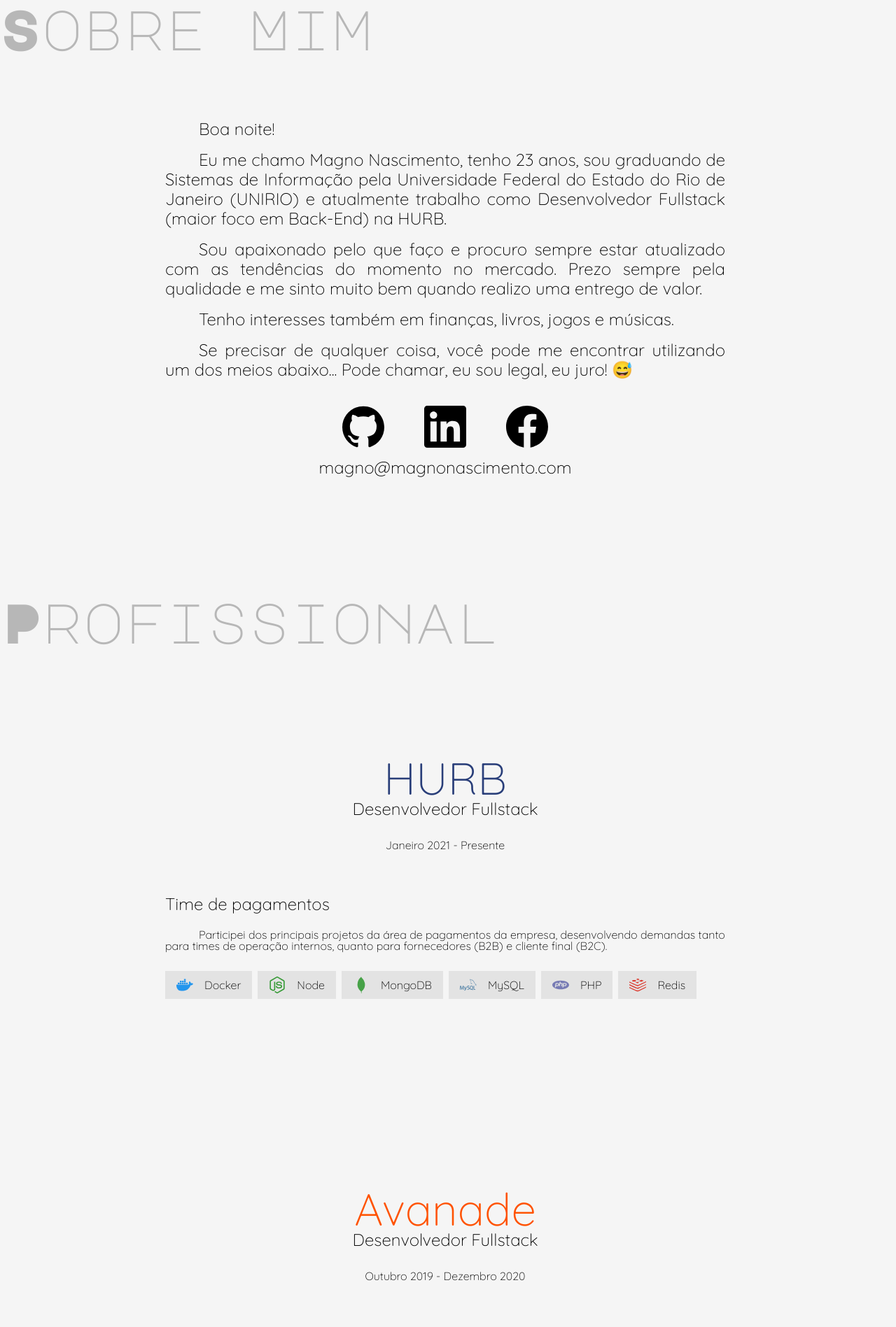
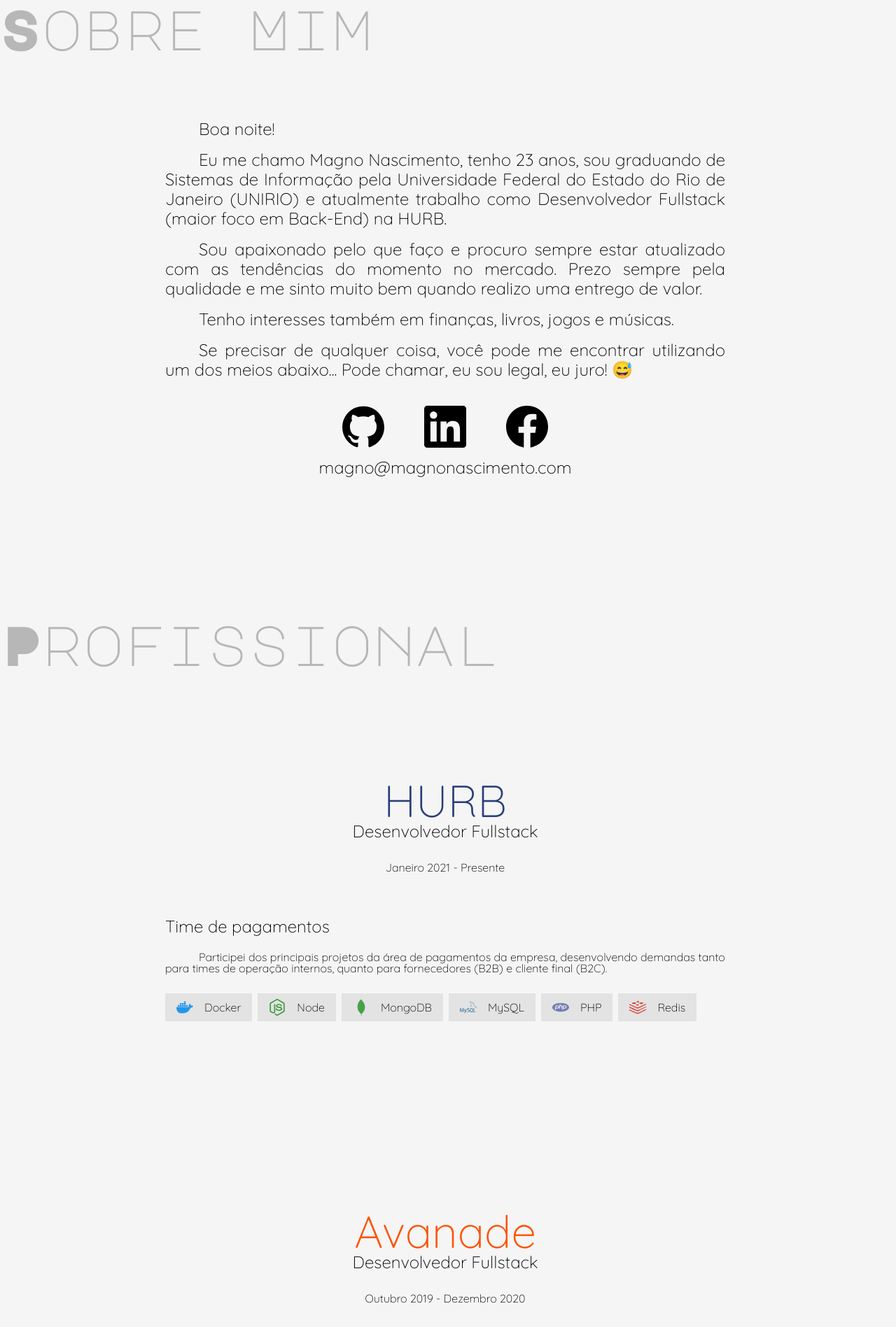
Before and after one commit to magnonasc/com.magnonascimento-next, a Next.js app: page / in a window 1280 px wide. Shown: the top 1897 px of the page at 70% size. Built offline with nearby package versions, Linux system fonts and the light colour scheme.

Commit message:
Added some margin between sections

```diff
--- a/src/components/molecules/TitledSection.tsx
+++ b/src/components/molecules/TitledSection.tsx
@@ -12,6 +12,10 @@ const TitledSection: FC<HTMLAttributes<HTMLDivElement>> = styled.section`
     position: relative;
 
     padding-top: 3rem;
+
+    & + section {
+        margin-top: 2rem;
+    }
 `;
 
 const Title: FC<HTMLAttributes<HTMLSpanElement>> = styled.h2`
```
